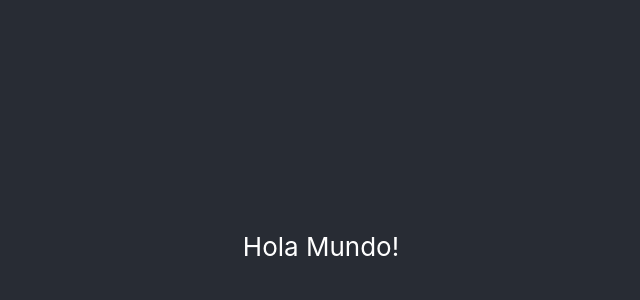
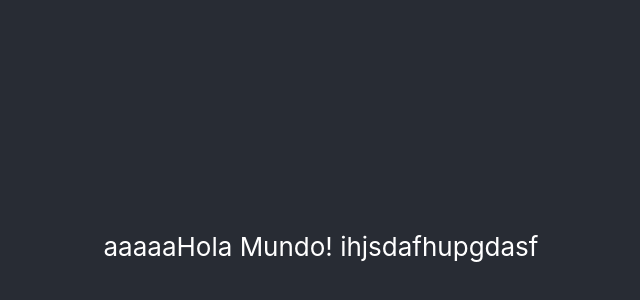
Before and after one commit to prueba-12organizacion/frontend, a React (Create React App) app: page / in a window 1280 px wide. Shown: the part 154-454 px from the top of the page, without its empty margins (319-959 px from the left). Built offline with nearby package versions, Linux system fonts and the light colour scheme.

Commit message:
Update greeting message in App component

```diff
--- a/src/App.js
+++ b/src/App.js
@@ -5,7 +5,7 @@ function App() {
     <div className="App">
       <header className="App-header">
         <p>
-          Hola Mundo!
+          aaaaaHola Mundo! ihjsdafhupgdasf
         </p>
       </header>
     </div>
```
